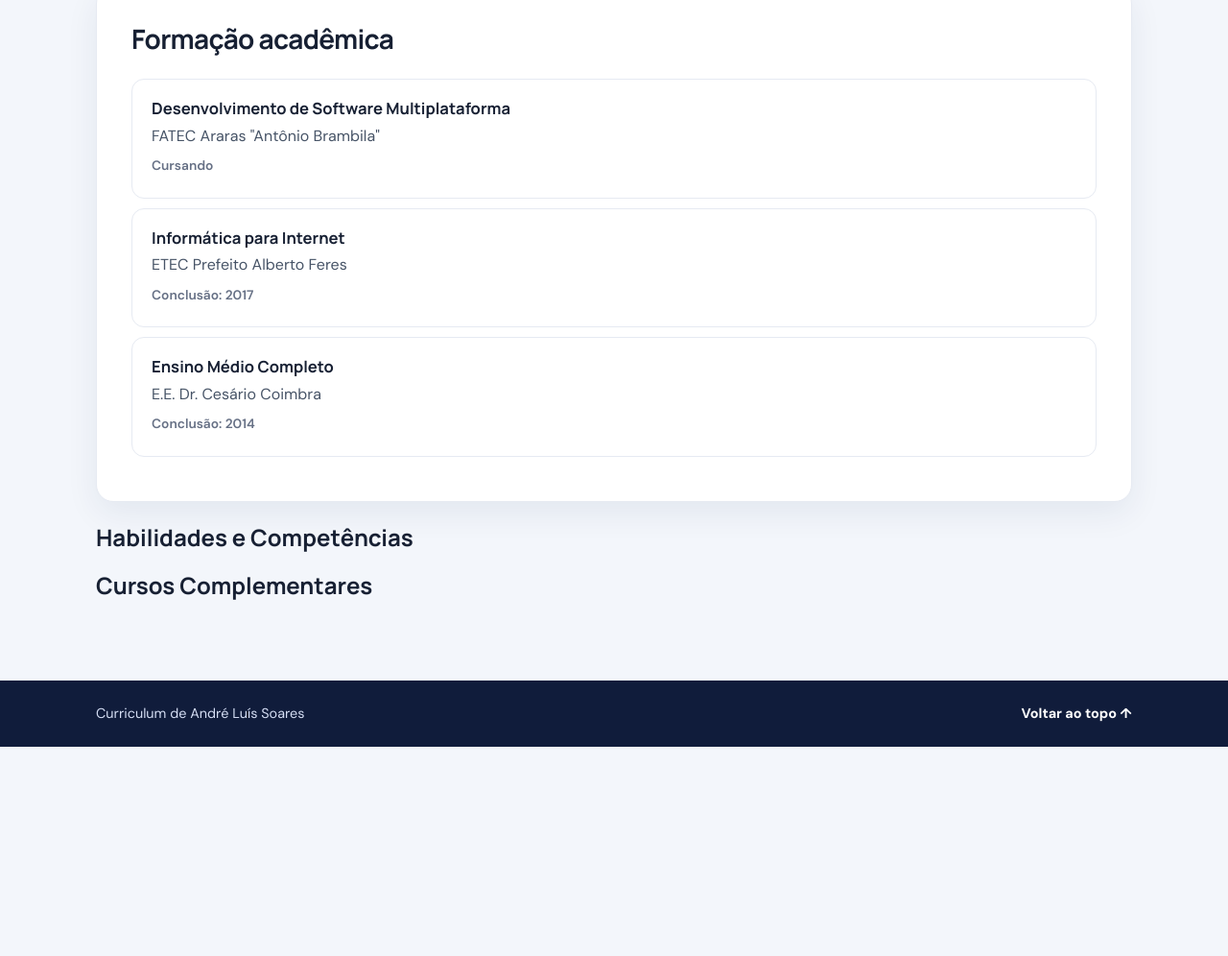
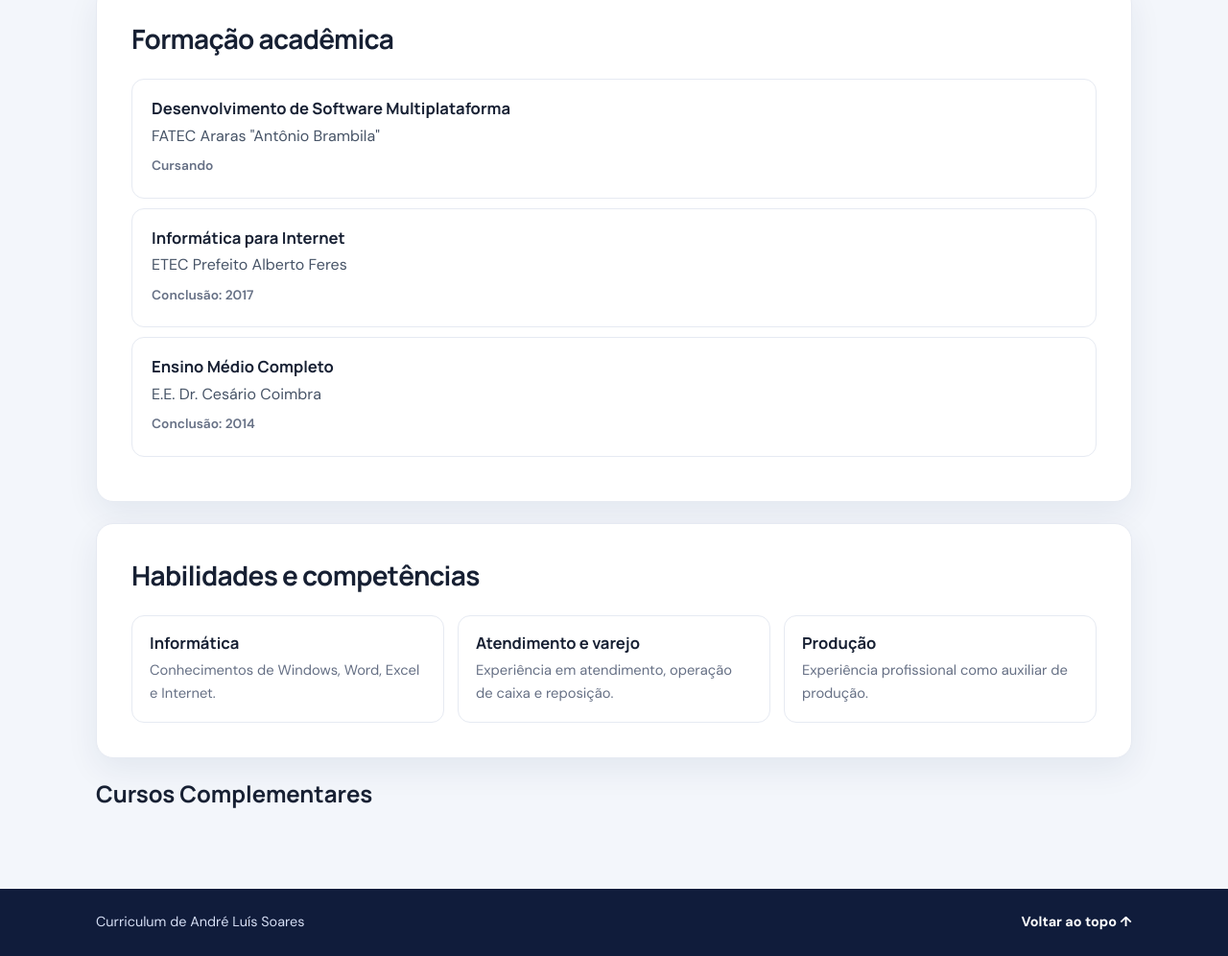
Before and after one commit to Dresoares23/curriculum, a plain HTML site: page index.html in a window 1280 px wide. Shown: the part 1208-2204 px from the top of the page at 96% size. Before the commit the page ends 1986 px from the top, so only its background shows below. Drawn offline with Linux system fonts and the light colour scheme.

Commit message:
Adição da seção de habilidades

```diff
--- a/index.html
+++ b/index.html
@@ -100,28 +100,54 @@
             <h2>Formação acadêmica</h2>
         </div>
         <div class="education-card">
-            <div><h3>Desenvolvimento de Software Multiplataforma</h3>
+            <div>
+                <h3>Desenvolvimento de Software Multiplataforma</h3>
                 <p>FATEC Araras "Antônio Brambila"</p>
                 <span class="date">Cursando</span>
             </div>
         </div>
         <div class="education-card">
-            <div><h3>Informática para Internet</h3>
+            <div>
+                <h3>Informática para Internet</h3>
                 <p>ETEC Prefeito Alberto Feres</p>
                 <span class="date">Conclusão: 2017</span>
             </div>
         </div>
         <div class="education-card">
-            <div><h3>Ensino Médio Completo</h3>
+            <div>
+                <h3>Ensino Médio Completo</h3>
                 <p>E.E. Dr. Cesário Coimbra</p>
                 <span class="date">Conclusão: 2014</span>
             </div>
         </div>
         </section>
 
-        <section id="habilidades">
-            <h2>Habilidades e Competências</h2>
+        <section class="section-card" id="habilidades">
+        <div class="section-heading">
+            <h2>Habilidades e competências</h2>
+        </div>
+        <div class="skills-grid">
+            <div class="skill">
+                <div>
+                    <h3>Informática</h3>
+                    <p>Conhecimentos de Windows, Word, Excel e Internet.</p>
+                </div>
+            </div>
+            <div class="skill">
+                <div>
+                    <h3>Atendimento e varejo</h3>
+                    <p>Experiência em atendimento, operação de caixa e reposição.</p>
+                </div>
+            </div>
+            <div class="skill">
+                <div>
+                    <h3>Produção</h3>
+                    <p>Experiência profissional como auxiliar de produção.</p>
+                </div>
+            </div>
+        </div>
         </section>
+
         <section id="cursos">
             <h2>Cursos Complementares</h2>
         </section>
--- a/style.css
+++ b/style.css
@@ -204,6 +204,25 @@ h1 {
     color: #475467;
 }
 
+.skills-grid {
+    display: grid;
+    grid-template-columns: repeat(3, minmax(0, 1fr));
+    gap: 14px;
+}
+.skill {
+    display: flex;
+    gap: 13px;
+    padding: 18px;
+    border: 1px solid var(--line);
+    border-radius: 13px;
+}
+.skill p {
+    margin-bottom: 0;
+    color: var(--muted);
+    font-size: .92rem;
+}
+
+
 
 
 .site-footer {
```
